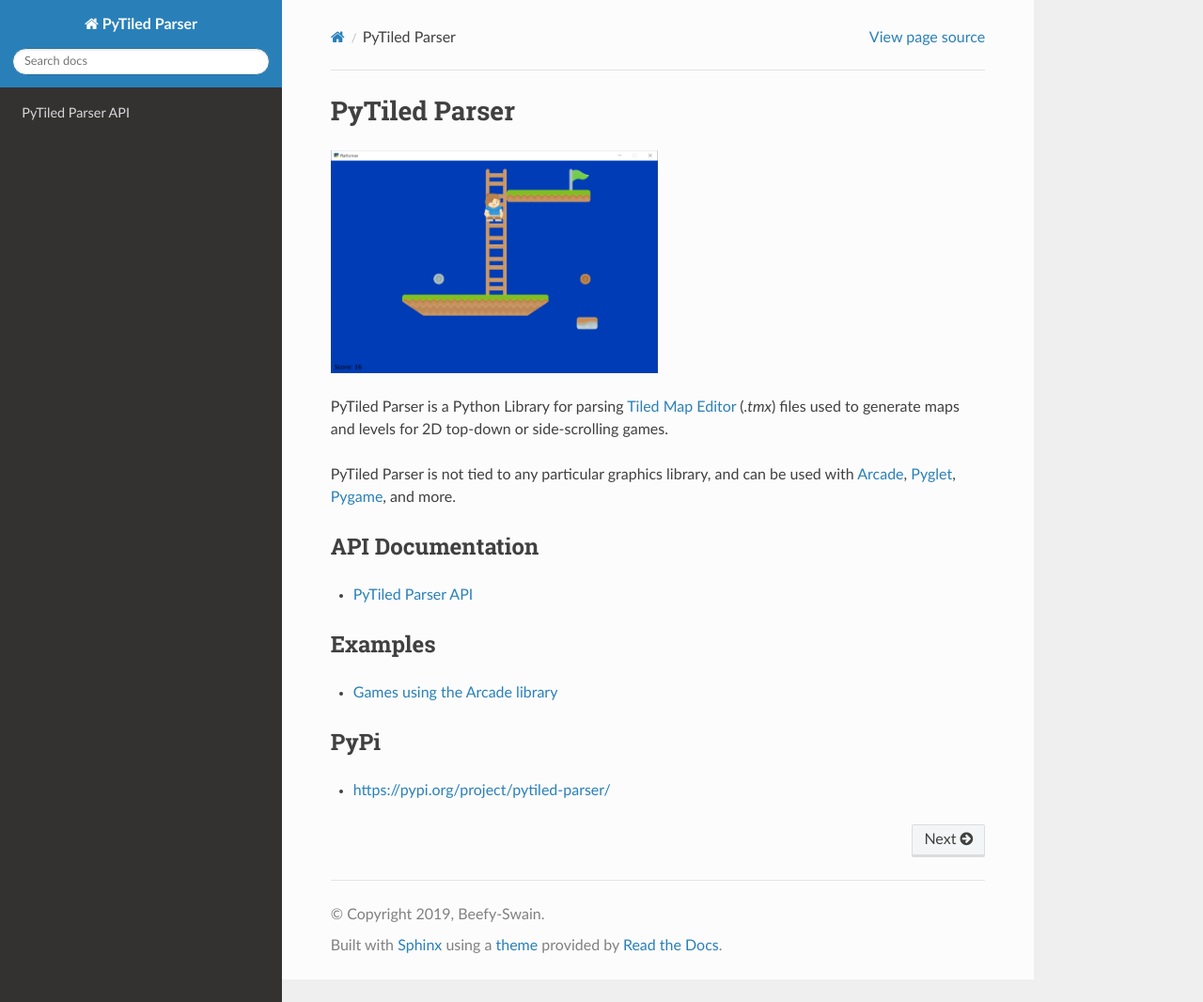
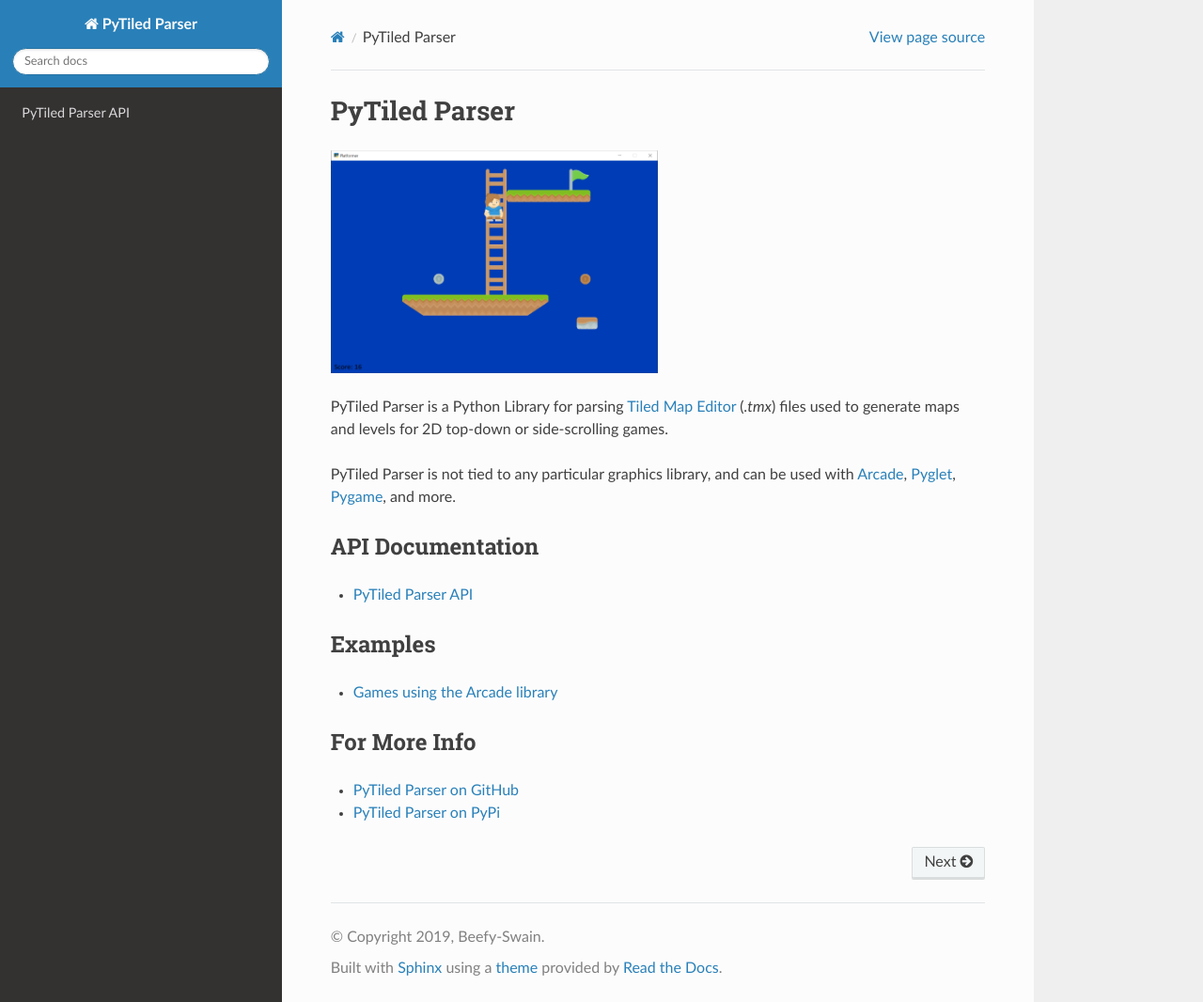
Before and after one commit to pythonarcade/pytiled_parser, a Sphinx documentation site: the page built from docs/source/index.rst, in a window 1280 px wide and 1066 px high. Shown: the whole window at 94% size. Built offline with Sphinx 7.4.7 and the Read the Docs theme 2.0.0, drawn with Linux system fonts in a browser that asks for light colours.

Commit message:
Update docs

```diff
--- a/docs/source/index.rst
+++ b/docs/source/index.rst
@@ -29,7 +29,8 @@ Examples
 .. _Pyglet: https://pyglet.readthedocs.io/en/pyglet-1.3-maintenance/
 .. _Pygame: https://www.pygame.org/news
 
-PyPi
-----
+For More Info
+-------------
 
-* https://pypi.org/project/pytiled-parser/
+* `PyTiled Parser on GitHub <https://github.com/pvcraven/pytiled_parser>`_
+* `PyTiled Parser on PyPi <https://pypi.org/project/pytiled-parser/>`_
```
Also changed, not shown: README.md (+3 -1 lines).
